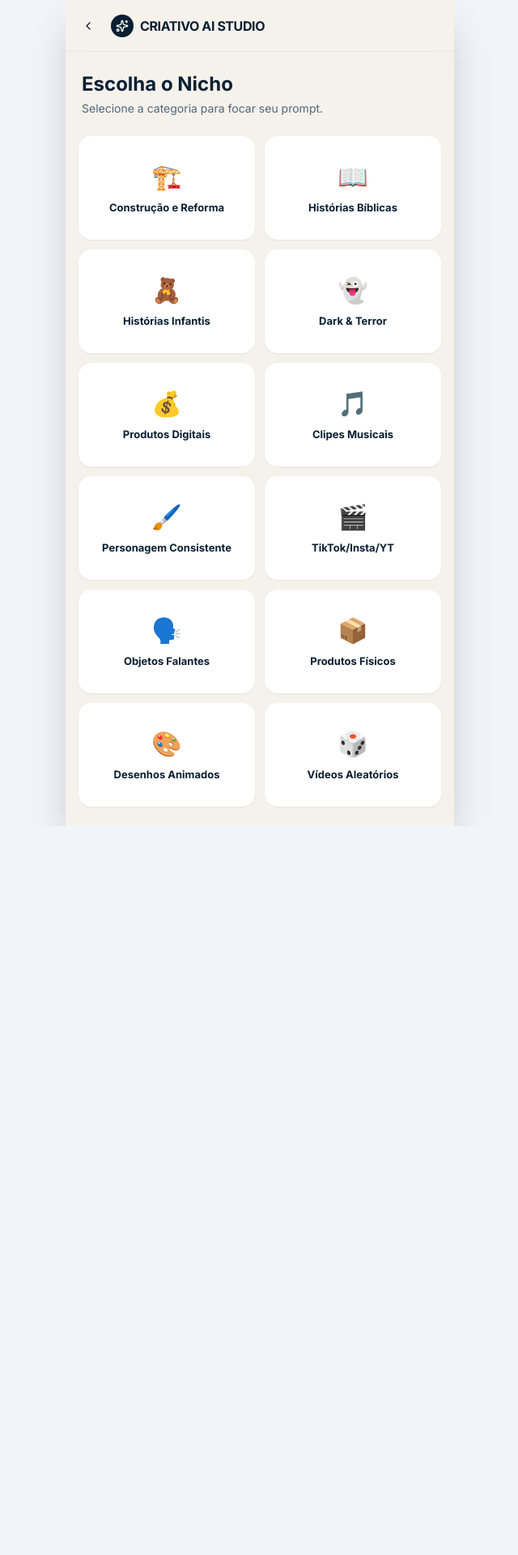
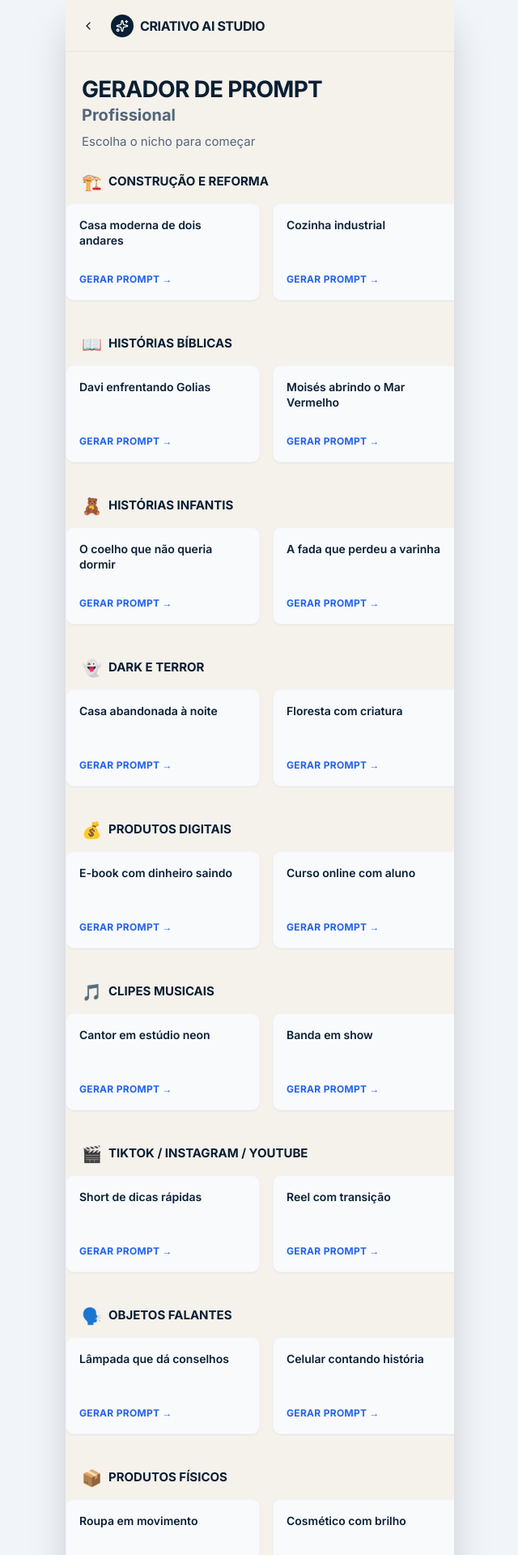
Before and after one commit to isallopesbel-hue/criativo-ai-studio, a React (Vite) app: page /nichos in a window 1280 px wide. Shown: the top 1920 px of the page at 81% size, without its empty margins (319-959 px from the left). Before the commit the page ends 1020 px from the top, so only its background shows below. Built offline with nearby package versions, Linux system fonts and the light colour scheme.

Commit message:
Feat: Implement prompt template explorer

```diff
--- a/src/lib/data.ts
+++ b/src/lib/data.ts
@@ -27,134 +27,123 @@ export const CHARACTERS: Character[] = [
 export const NICHES: Niche[] = [
   {
     id: 'construcao',
-    title: 'Construção e Reforma',
+    title: 'CONSTRUÇÃO E REFORMA',
     icon: '🏗️',
     options: [
-      'Quero construir uma casa moderna de dois andares',
-      'Quero reformar uma cozinha industrial',
-      'Quero fabricar móveis planejados de luxo',
-      'Quero decorar uma sala minimalista',
+      'Casa moderna de dois andares',
+      'Cozinha industrial',
+      'Móveis planejados de luxo',
+      'Sala minimalista',
     ],
   },
   {
     id: 'historias-biblicas',
-    title: 'Histórias Bíblicas',
+    title: 'HISTÓRIAS BÍBLICAS',
     icon: '📖',
     options: [
-      'Davi enfrentando Golias no vale',
+      'Davi enfrentando Golias',
       'Moisés abrindo o Mar Vermelho',
-      'Arca de Noé com os animais',
+      'Arca de Noé com animais',
       'Jesus andando sobre as águas',
     ],
   },
   {
     id: 'historias-infantis',
-    title: 'Histórias Infantis',
+    title: 'HISTÓRIAS INFANTIS',
     icon: '🧸',
     options: [
       'O coelho que não queria dormir',
       'A fada que perdeu a varinha',
-      'O dragão que cuspia glitter',
-      'A princesa que salvou a si mesma',
+      'O dragão amigável',
+      'A princesa que salvou o reino',
     ],
   },
   {
     id: 'dark-terror',
-    title: 'Dark & Terror',
+    title: 'DARK E TERROR',
     icon: '👻',
     options: [
-      'Casa abandonada à noite com vulto',
-      'Floresta nebulosa com criatura',
-      'Boneca que se mexe sozinha',
+      'Casa abandonada à noite',
+      'Floresta com criatura',
+      'Boneca que se mexe',
       'Cemitério com névoa',
     ],
   },
   {
     id: 'produtos-digitais',
-    title: 'Produtos Digitais',
+    title: 'PRODUTOS DIGITAIS',
     icon: '💰',
     options: [
       'E-book com dinheiro saindo',
-      'Curso online com aluno comemorando',
-      'Mentoria com antes e depois',
-      'Infoproduto com gráfico subindo',
+      'Curso online com aluno',
+      'Mentoria antes e depois',
+      'Infoproduto com gráfico',
     ],
   },
   {
     id: 'clipes-musicais',
-    title: 'Clipes Musicais',
+    title: 'CLIPES MUSICAIS',
     icon: '🎵',
     options: [
-      'Palco com luzes neon',
-      'Cantor em close dramático',
+      'Cantor em estúdio neon',
+      'Banda em show',
       'Dançarinos urbanos',
-      'Guitarrista solo no topo',
-    ],
-  },
-  {
-    id: 'personagem-consistente',
-    title: 'Personagem Consistente',
-    icon: '🖌️',
-    options: [
-      'Avatar estilo Pixar',
-      'Ilustração 2D plana',
-      'Render 3D hiper-realista',
-      'Esboço a lápis',
+      'Cena romântica',
     ],
   },
   {
     id: 'tiktok-instagram',
-    title: 'TikTok/Insta/YT',
+    title: 'TIKTOK / INSTAGRAM / YOUTUBE',
     icon: '🎬',
     options: [
-      'Vlog de viagem com transições dinâmicas',
-      'Unboxing de tecnologia minimalista',
-      'Tutorial de maquiagem rápida ring light',
-      'Desafio de dança viral com efeitos',
+      'Short de dicas rápidas',
+      'Reel com transição',
+      'Thumbnail chamativa',
+      'Story interativo',
     ],
   },
   {
     id: 'objetos-falantes',
-    title: 'Objetos Falantes',
+    title: 'OBJETOS FALANTES',
     icon: '🗣️',
     options: [
-      'Xícara de café conversando animada',
-      'Tênis de corrida motivador suado',
-      'Smartphone reclamando da bateria',
-      'Árvore sábia contando histórias',
+      'Lâmpada que dá conselhos',
+      'Celular contando história',
+      'Livro que ensina',
+      'Brinquedo que conversa',
     ],
   },
   {
     id: 'produtos-fisicos',
-    title: 'Produtos Físicos',
+    title: 'PRODUTOS FÍSICOS',
     icon: '📦',
     options: [
-      'Garrafa térmica em cenário outdoor',
-      'Relógio de luxo em veludo brilhante',
-      'Tênis esportivo em ação com poeira',
-      'Cosméticos naturais com folhas e água',
+      'Roupa em movimento',
+      'Cosmético com brilho',
+      'Eletrônico em uso',
+      'Embalagem abrindo',
     ],
   },
   {
     id: 'desenhos-animados',
-    title: 'Desenhos Animados',
+    title: 'DESENHOS ANIMADOS',
     icon: '🎨',
     options: [
-      'Estilo anime anos 90 com filtro VHS',
-      'Desenho clássico em preto e branco rubber hose',
-      'Animação moderna vibrante flat design',
-      'Estilo aquarela suave e mágico',
+      'Herói em ação',
+      'Vilão caricato',
+      'Cena de amizade',
+      'Aventura na floresta',
     ],
   },
   {
     id: 'videos-aleatorios',
-    title: 'Vídeos Aleatórios',
+    title: 'VÍDEOS ALEATÓRIOS',
     icon: '🎲',
     options: [
-      'Explosão de cores abstratas em câmera lenta',
-      'Time-lapse de cidade movimentada à noite',
-      "Natureza macro de gota d'água em folha",
-      'Cyberpunk futurista rua chuvosa com neon',
+      'Mistério para desvendar',
+      'Fato curioso',
+      'Desafio viral',
+      'Momento inusitado',
     ],
   },
 ]
@@ -163,14 +152,14 @@ export const MOCK_HISTORY = [
   {
     id: '1',
     nicheId: 'construcao',
-    nicheTitle: 'CONSTRUÇÃO',
+    nicheTitle: 'CONSTRUÇÃO E REFORMA',
     nicheIcon: '🏗️',
     option: 'Casa moderna de dois andares',
     character: 'BellivroAberto',
     date: new Date().toISOString(),
     timeDisplay: '10:30',
     json: {
-      nicho: 'Construção',
+      nicho: 'CONSTRUÇÃO E REFORMA',
       opcao: 'Casa moderna de dois andares',
       personagem: 'BellivroAberto',
       estilo: 'moderno',
@@ -181,14 +170,14 @@ export const MOCK_HISTORY = [
   {
     id: '2',
     nicheId: 'historias-biblicas',
-    nicheTitle: 'BÍBLICO',
+    nicheTitle: 'HISTÓRIAS BÍBLICAS',
     nicheIcon: '📖',
     option: 'Davi enfrentando Golias',
     character: 'Davi',
     date: new Date(Date.now() - 86400000).toISOString(),
     timeDisplay: 'ontem',
     json: {
-      nicho: 'Bíblico',
+      nicho: 'HISTÓRIAS BÍBLICAS',
       opcao: 'Davi enfrentando Golias',
       personagem: 'Davi',
       estilo: 'cinematográfico',
@@ -199,14 +188,14 @@ export const MOCK_HISTORY = [
   {
     id: '3',
     nicheId: 'historias-infantis',
-    nicheTitle: 'INFANTIL',
+    nicheTitle: 'HISTÓRIAS INFANTIS',
     nicheIcon: '🧸',
     option: 'O coelho que não queria dormir',
     character: 'Coelho',
     date: new Date(Date.now() - 172800000).toISOString(),
     timeDisplay: '2 dias',
     json: {
-      nicho: 'Infantil',
+      nicho: 'HISTÓRIAS INFANTIS',
       opcao: 'O coelho que não queria dormir',
       personagem: 'Coelho',
       estilo: 'animação 3D',
--- a/src/pages/Nichos.tsx
+++ b/src/pages/Nichos.tsx
@@ -1,40 +1,79 @@
 import { useNavigate } from 'react-router-dom'
 import { Card } from '@/components/ui/card'
-import { NICHES } from '@/lib/data'
+import { NICHES, generateMetadata } from '@/lib/data'
 import usePromptStore from '@/stores/usePromptStore'
 
 const Nichos = () => {
   const navigate = useNavigate()
-  const { setDraft } = usePromptStore()
+  const { setDraft, addResult } = usePromptStore()
 
-  const handleSelectNiche = (id: string) => {
-    setDraft({ nicheId: id })
-    navigate(`/options/${id}`)
+  const handleSelectOption = (niche: any, option: string) => {
+    setDraft({ nicheId: niche.id, option })
+
+    const { estilo, iluminacao } = generateMetadata(option)
+    const charName = 'Personagem Padrão'
+
+    const newResult = {
+      id: Math.random().toString(36).substring(7),
+      nicheId: niche.id,
+      nicheTitle: niche.title,
+      nicheIcon: niche.icon,
+      option: option,
+      character: charName,
+      date: new Date().toISOString(),
+      timeDisplay: 'agora',
+      json: {
+        nicho: niche.title,
+        opcao: option,
+        personagem: charName,
+        estilo,
+        iluminacao,
+        data: new Date().toISOString().split('T')[0],
+      },
+    }
+
+    addResult(newResult)
+    navigate('/result', { state: { result: newResult, isNew: true } })
   }
 
   return (
-    <div className="animate-slide-in-right px-4 py-6">
-      <div className="mb-6 px-1">
-        <h2 className="text-2xl font-bold text-navy mb-1">Escolha o Nicho</h2>
-        <p className="text-muted-foreground text-sm">
-          Selecione a categoria para focar seu prompt.
+    <div className="animate-slide-in-right pb-10 flex flex-col min-h-screen bg-background">
+      <div className="px-5 pt-8 pb-6">
+        <h1 className="text-[28px] font-bold text-navy tracking-tight uppercase leading-none">
+          GERADOR DE PROMPT
+        </h1>
+        <h2 className="text-[20px] font-bold text-muted-foreground mt-2 leading-none">
+          Profissional
+        </h2>
+        <p className="text-[15px] text-muted-foreground mt-3">
+          Escolha o nicho para começar
         </p>
       </div>
 
-      <div className="grid grid-cols-2 gap-3">
-        {NICHES.map((niche) => (
-          <Card
-            key={niche.id}
-            onClick={() => handleSelectNiche(niche.id)}
-            className="group cursor-pointer p-4 flex flex-col items-center justify-center text-center gap-3 hover:border-navy/30 active:scale-95 transition-all shadow-sm h-32 border-transparent bg-white rounded-2xl"
-          >
-            <div className="text-3xl transition-transform group-hover:scale-110 duration-300">
-              {niche.icon}
+      <div className="flex flex-col gap-8">
+        {NICHES.slice(0, 11).map((niche) => (
+          <section key={niche.id} className="w-full">
+            <h3 className="font-bold text-navy text-[15px] mb-3 px-5 uppercase flex items-center gap-2">
+              <span className="text-xl">{niche.icon}</span> {niche.title}
+            </h3>
+
+            <div className="flex overflow-x-auto gap-4 px-5 pb-2 snap-x hide-scrollbar">
+              {niche.options.map((opt, i) => (
+                <Card
+                  key={i}
+                  onClick={() => handleSelectOption(niche, opt)}
+                  className="snap-start shrink-0 w-[240px] p-4 flex flex-col justify-between cursor-pointer hover:border-navy/20 active:scale-[0.98] transition-all shadow-sm h-[120px] bg-slate-50 border border-slate-100 rounded-[10px]"
+                >
+                  <p className="font-semibold text-[14px] leading-snug text-navy line-clamp-2">
+                    {opt}
+                  </p>
+                  <span className="text-blue-600 font-bold text-[12px] uppercase tracking-wide flex items-center">
+                    GERAR PROMPT &rarr;
+                  </span>
+                </Card>
+              ))}
             </div>
-            <h3 className="font-bold text-[13px] leading-tight text-navy">
-              {niche.title}
-            </h3>
-          </Card>
+          </section>
         ))}
       </div>
     </div>
```
Also changed, not shown: 5 other files (tests, documents, lock files or other folders).
